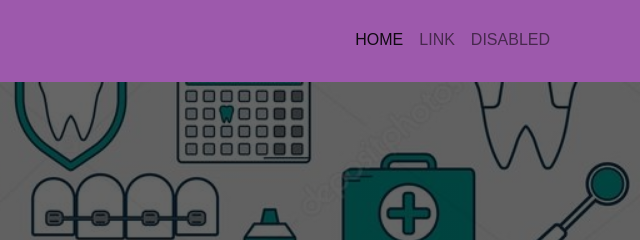
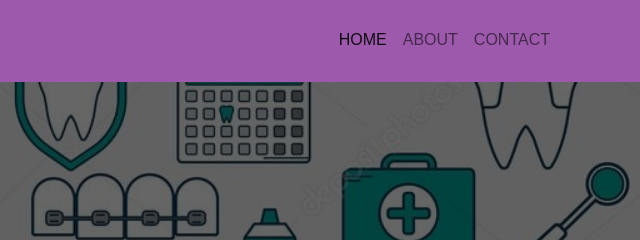
Before and after one commit to SaraKom/Boot, a plain HTML site: page index.html in a window 1280 px wide. Shown: the top 240 px of the page, 640-1280 px from the left. Drawn offline with nearby package versions, Linux system fonts and the light colour scheme.

Commit message:
First commit

```diff
--- a/index.html
+++ b/index.html
@@ -27,10 +27,10 @@
               <a class="nav-link active" aria-current="page" href="#">Home</a>
             </li>
             <li class="nav-item">
-              <a class="nav-link" href="#">Link</a>
+              <a class="nav-link" href="#">About</a>
             </li>
             <li class="nav-item">
-              <a class="nav-link " href="#" tabindex="-1" aria-disabled="true">Disabled</a>
+              <a class="nav-link " href="#" tabindex="-1" aria-disabled="true">Contact</a>
             </li>
           </ul>
 
```
